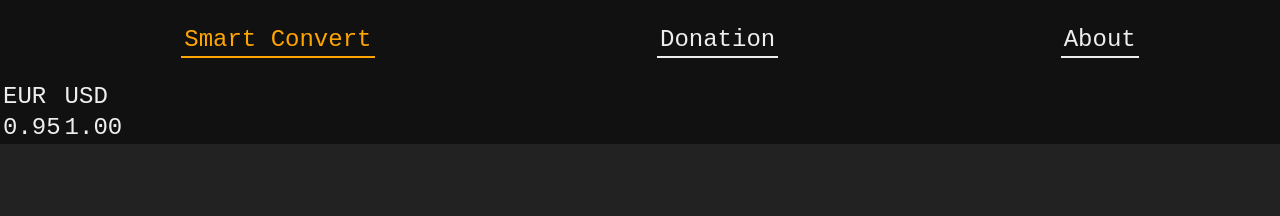
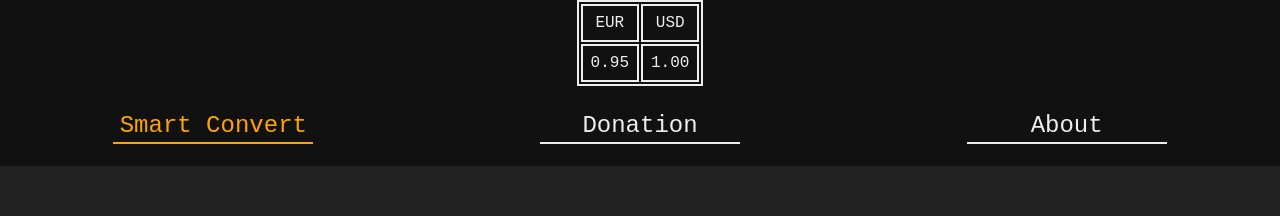
Before and after one commit to Viper-JSX/Smart_Convert-React, a React app: page / in a window 1280 px wide. Shown: the top 216 px of the page. Built offline with nearby package versions, Linux system fonts and the light colour scheme; no server answers.

Commit message:
Tiny css configurations, CurrencyInfoBlock moved to the to of Header

```diff
--- a/src/components/Header/Header.js
+++ b/src/components/Header/Header.js
@@ -4,6 +4,7 @@ import CurrencyInfoBlock from "./Currency_info_block";
 function Header(){
     return(
         <header>
+            <CurrencyInfoBlock baseCurrency="USD" currencies={ ["EUR", "USD"] } />
             <nav id="mainNavigation">
                 <ul id="mainNavigationNavItems">
                     <NavLink to="/" end >Smart Convert</NavLink>
@@ -11,7 +12,6 @@ function Header(){
                     <NavLink to="about" >About</NavLink>
                 </ul>
             </nav>
-            <CurrencyInfoBlock baseCurrency="USD" currencies={ ["EUR", "USD"] } />
         </header>
     );
 }
--- a/src/css/main.css
+++ b/src/css/main.css
@@ -7,6 +7,8 @@
     --darkBackground: #111111;
     --middleDarkBackground: #222222;
     --lightBackground: #EEEEEE;
+
+    --lightBorder: 2px solid var(--lightColor);
 }
 
 body{
@@ -25,10 +27,38 @@ header{
     color: var(--lightBackground);
     background-color: var(--darkBackground);
     font-size: 1.5rem;
+    display: flex;
+    flex-direction: column;
+    align-items: center;
+}
+
+header > nav{
+    width: 100%;
+}
+
+header > nav > ul{
+    margin: 0;
+    padding: 0;
 }
 
 header > nav > ul > *{
+    min-width: 200px;
+    text-align: center;
+}
 
+.currencyInfoBlock{
+
+}
+
+.currencyInfoBlock > .ratesInfo{
+    border: var(--lightBorder);
+    text-align: center;
+    font-size: 1rem;
+}
+
+.currencyInfoBlock > .ratesInfo td{
+    border: var(--lightBorder);
+    padding: 0.5rem;
 }
 
 #mainNavigationNavItems{
@@ -104,23 +134,8 @@ header > nav > ul > *{
 
 .currencySelect{
     margin-bottom: 0.5rem;
-    padding: 0;
-    list-style: none;
-    white-space: nowrap;
-    overflow: auto;
 }
 
-.currencySelect li{
-    width: 25%;
-    border: 1px solid black;
-    text-align: center;
-    display: inline-block;
-}
-
-.currencySelect li.selected{
-    color: orangered;
-    background-color: var(--lightBackground);
-}
 
 
 /*---Donation_page---*/
```
